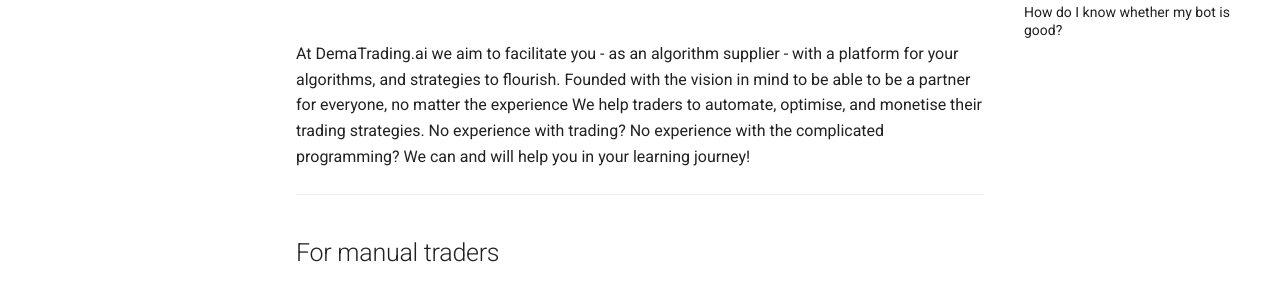
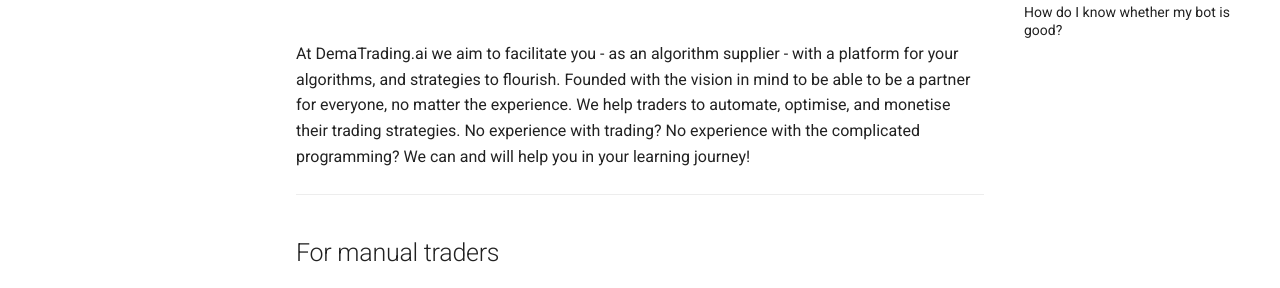
Before and after one commit to dema-trading-ai/docs, an MkDocs documentation site: the page built from docs/getting_paid/algocreatorpaid.md, in a window 1280 px wide and 900 px high. Shown: the part 228-516 px from the top of the window. Built offline with MkDocs 1.6.1 and Material for MkDocs 9.7.7, drawn with Linux system fonts in a browser that asks for light colours; comment, search, counter and statistics services are not loaded.

```diff
--- a/docs/getting_paid/algocreatorpaid.md
+++ b/docs/getting_paid/algocreatorpaid.md
@@ -1,6 +1,6 @@
 # How we can help you with the monetisation of your algorithm
 
-At DemaTrading.ai we aim to facilitate you - as an algorithm supplier - with a platform for your algorithms, and strategies to flourish. Founded with the vision in mind to be able to be a partner for everyone, no matter the experience We help traders to automate, optimise, and monetise their trading strategies. No experience with trading? No experience with the complicated programming? We can and will help you in your learning journey!
+At DemaTrading.ai we aim to facilitate you - as an algorithm supplier - with a platform for your algorithms, and strategies to flourish. Founded with the vision in mind to be able to be a partner for everyone, no matter the experience. We help traders to automate, optimise, and monetise their trading strategies. No experience with trading? No experience with the complicated programming? We can and will help you in your learning journey!
 
 ***
 ## For manual traders
```
